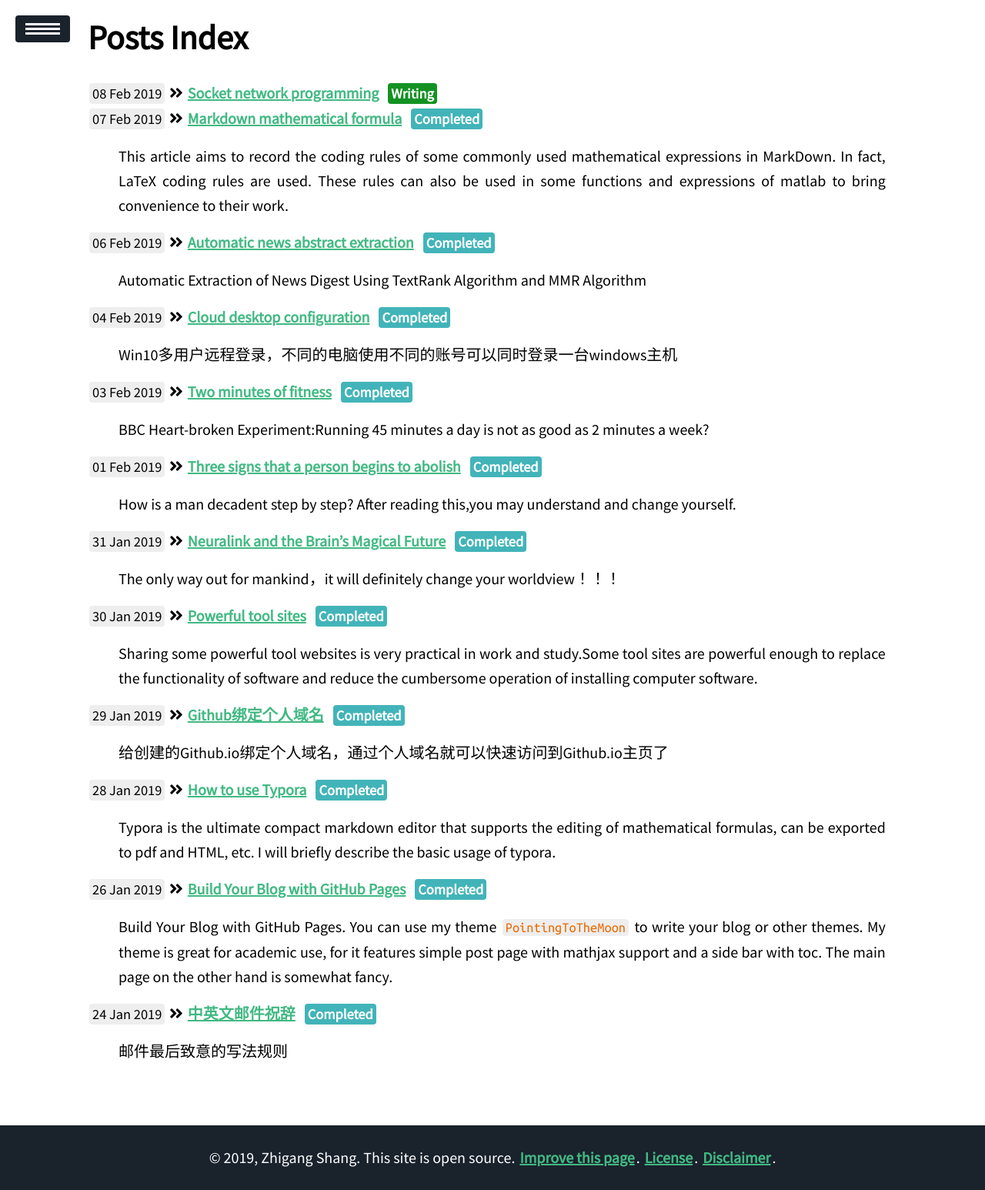
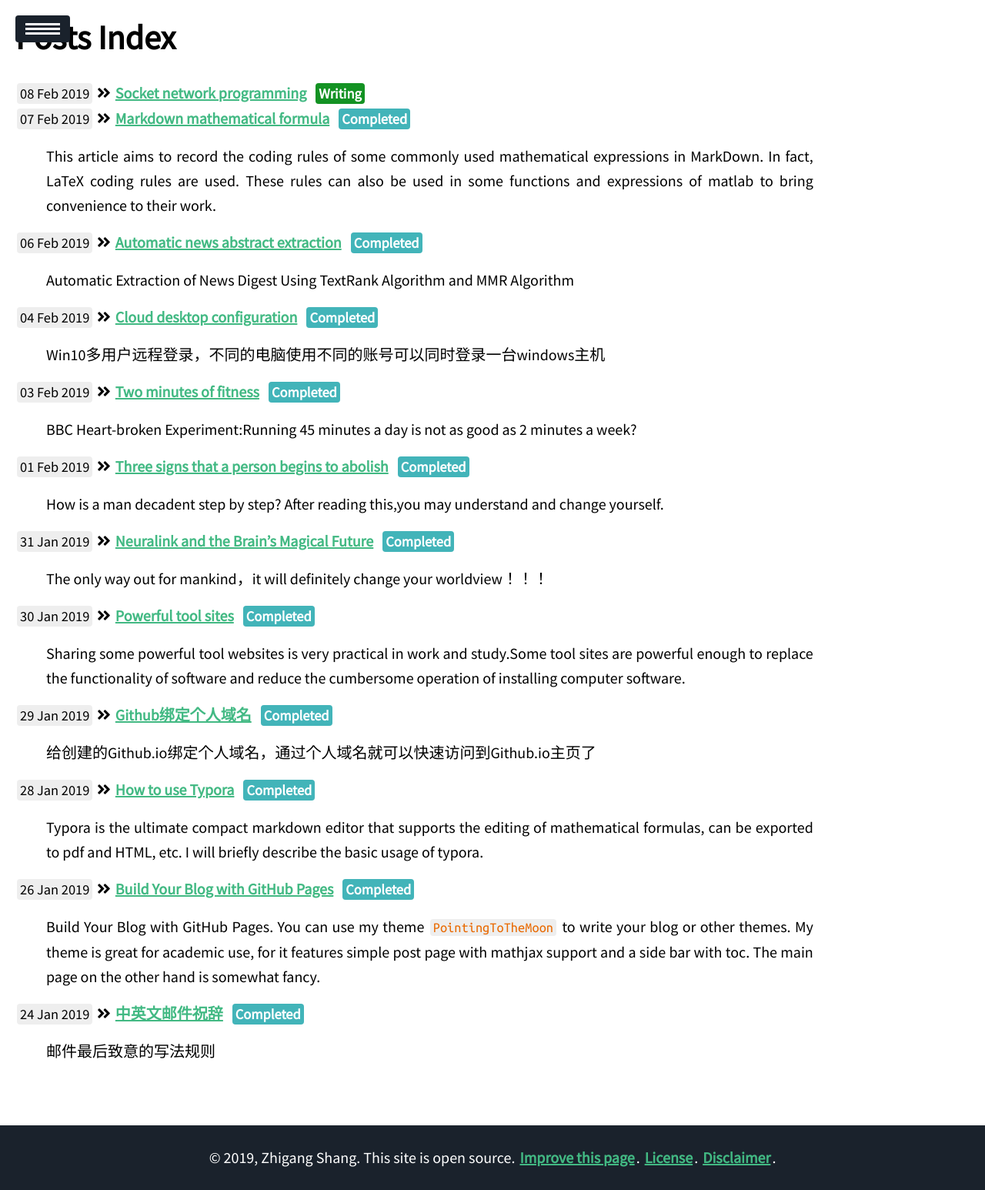
Before and after one commit to Cr7-joker/Cr7-joker.github.io, a Jekyll site: the page built from blog/index.html, in a window 1280 px wide. Shown: the whole page at 77% size. Built offline with Jekyll 4.4.1, drawn with Linux system fonts in a browser that asks for light colours; nearby versions of some CDN libraries.

Commit message:
ninth commit

```diff
--- a/assets/css/displayindex.css
+++ b/assets/css/displayindex.css
@@ -35,7 +35,7 @@ body {
 .wrap {
   position: relative;
   width: 90%;
-	margin-left:auto;
+	margin-left:-1.5rem;
 	margin-right: auto;
 }
 
```
